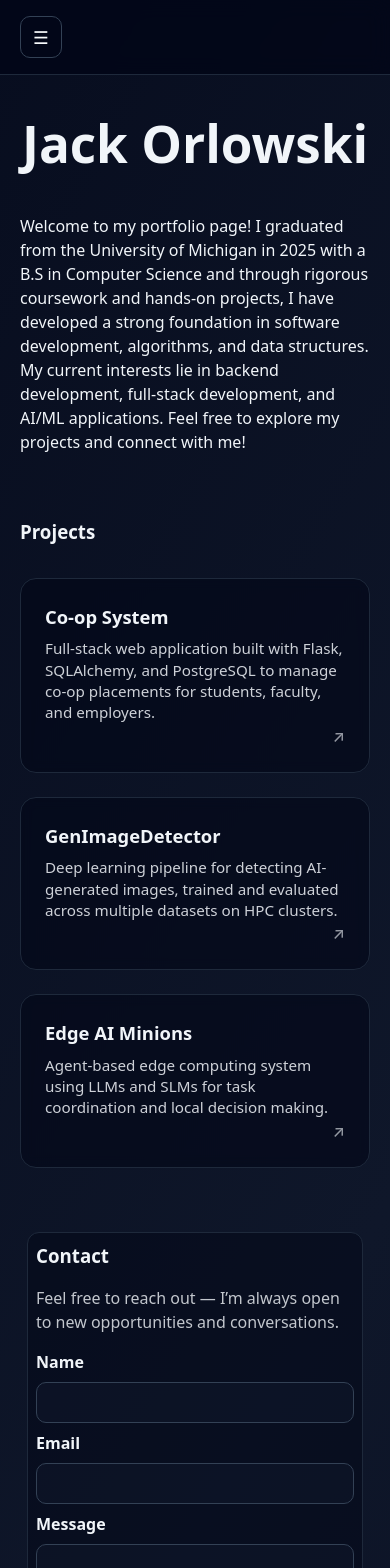
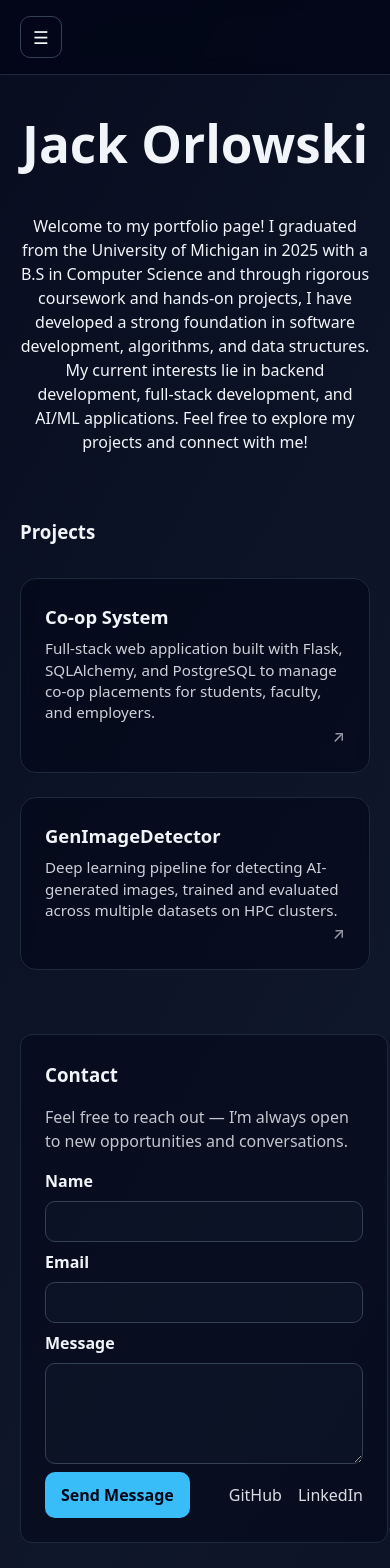
Before and after one commit to o-jack25/Portfolio, a React (Vite) app: page / in a window 390 px wide. Shown: the top 1568 px of the page. Built offline with nearby package versions, Linux system fonts and the light colour scheme.

Commit message:
Edited text alignment and improved mobile responsivness

```diff
--- a/src/App.css
+++ b/src/App.css
@@ -142,7 +142,7 @@ section {
 /* Contact section (if you're using the Formspree form styles I gave earlier) */
 .contact {
   margin: 4rem auto 0 auto;
-  padding: 0.5rem;
+  padding: 1.5rem;
   max-width: 600px;
   width: calc(100% - 2rem);
   border: 1px solid #1e293b;
@@ -288,6 +288,7 @@ section {
   color: rgba(241, 245, 249, 0.85);
   font-size: 0.95rem;
   line-height: 1.4;
+  text-align: left;
 }
 
 /* Hover / focus */
@@ -309,3 +310,11 @@ section {
     transition: none;
   }
 }
+
+p{
+  text-align: center;
+}
+
+.contact-subtext{
+  text-align: left;
+}
--- a/src/App.jsx
+++ b/src/App.jsx
@@ -59,7 +59,7 @@ export default function App() {
   <div className="projects-grid">
     <a
       className="project-card"
-      href="https://github.com/o-jack25/Co-op-System"
+      href="https://github.com/o-jack25/ProRigRental"
       target="_blank"
       rel="noreferrer"
     >
@@ -72,7 +72,7 @@ export default function App() {
 
     <a
       className="project-card"
-      href="https://github.com/o-jack25/GenImageDetector"
+      href="https://github.com/GenImage-Dataset/GenImage"
       target="_blank"
       rel="noreferrer"
     >
@@ -83,18 +83,7 @@ export default function App() {
       </p>
     </a>
 
-    <a
-      className="project-card"
-      href="https://github.com/o-jack25/Edge-AI-Minions"
-      target="_blank"
-      rel="noreferrer"
-    >
-      <h4>Edge AI Minions</h4>
-      <p>
-        Agent-based edge computing system using LLMs and SLMs for task
-        coordination and local decision making.
-      </p>
-    </a>
+
   </div>
 </section>
 
```
